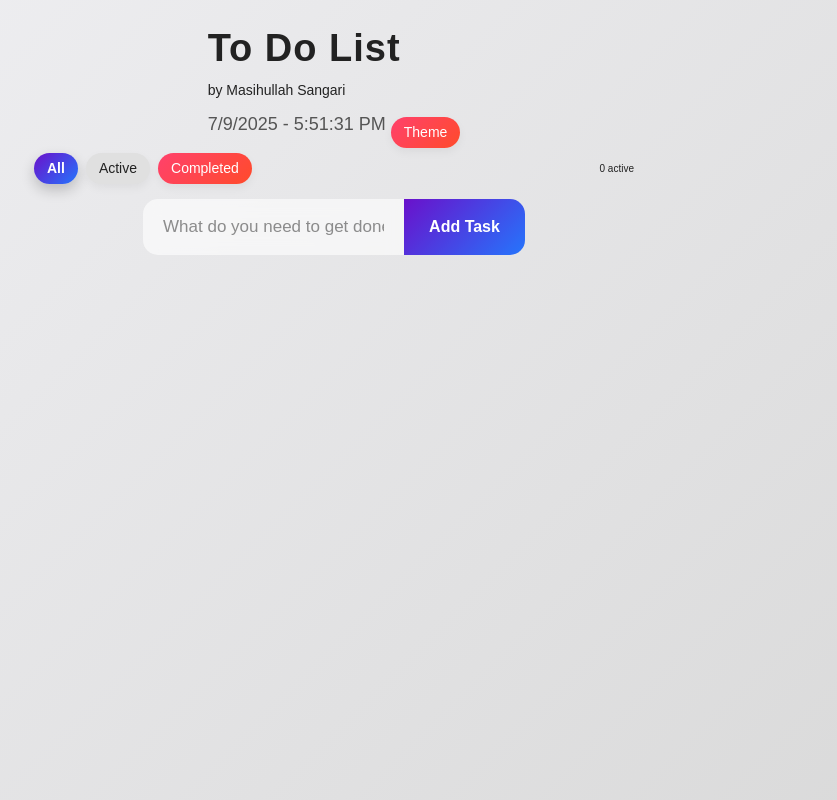
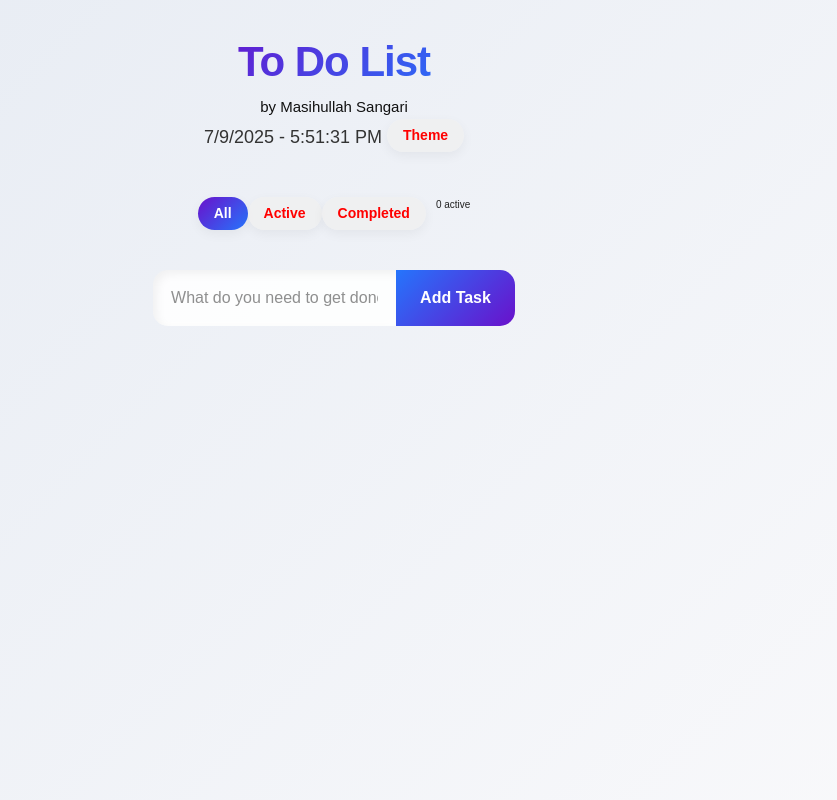
Before and after one commit to BilalSangari/Practice, a React (Vite) app: page / in a window 1280 px wide. Shown: the whole page, without its empty margins (306-1143 px from the left). Built offline with nearby package versions, Linux system fonts and the light colour scheme.

Commit message:
Todo list updates

```diff
--- a/src/projects/Todo/Todo.css
+++ b/src/projects/Todo/Todo.css
@@ -1,231 +1,215 @@
-/* === Base Styles === */
+/* ===== Base Setup ===== */
 body {
-  font-family: "Poppins", "Segoe UI", Roboto, sans-serif;
-  background: #f0f0f3;
+  font-family: "Inter", "Poppins", sans-serif;
+  background: linear-gradient(135deg, #e6ebf3, #f9f9fb);
   margin: 0;
   padding: 0;
-  transition: all 0.4s ease;
+  transition: all 0.5s ease;
 }
 
 .theme-dark body {
-  background: #0f1115;
+  background: linear-gradient(135deg, #0f0f11, #1c1c22);
 }
 
-/* === Todo Container === */
+/* ===== Container ===== */
 .todo-container {
   display: flex;
   flex-direction: column;
   align-items: center;
   min-height: 100vh;
-  padding: 2rem;
-  background: linear-gradient(135deg, #f0f0f3, #d9d9d9);
-  transition: all 0.5s ease;
+  padding: 3rem 2rem;
+  gap: 2rem;
+  transition: all 0.4s ease;
 }
 
-.theme-dark .todo-container {
-  background: linear-gradient(135deg, #0f1115, #1a1c23);
+header {
+  text-align: center;
+  margin-bottom: 1.5rem;
 }
 
-/* === Header === */
 header h1 {
-  font-size: 3.8rem;
-  font-weight: 700;
-  color: #222;
-  margin-bottom: 0.3rem;
-  letter-spacing: 1px;
-}
-
-.theme-dark header h1 {
-  color: #f5f5f5;
+  font-size: 4.2rem;
+  font-weight: 800;
+  letter-spacing: -1px;
+  background: linear-gradient(135deg, #6a11cb, #2575fc);
+  -webkit-background-clip: text;
+  -webkit-text-fill-color: transparent;
 }
 
 .author {
-  font-size: 1.4rem;
+  font-size: 1.5rem;
+  margin-top: 0.3rem;
   font-weight: 500;
-  margin-bottom: 1rem;
-  transition: color 0.3s ease;
-  color: #222;
+  color: #111;
 }
 
 .theme-dark .author {
-  color: #f5f5f5;
+  color: #f9f9f9;
 }
 
-/* === Date & Time === */
+/* ===== Date & Time ===== */
 .date-time {
   font-size: 1.8rem;
+  margin-top: 0.5rem;
   font-weight: 500;
-  font-family: "Poppins", sans-serif;
-  color: #555;
-  margin-bottom: 1.5rem;
-  transition: color 0.3s ease;
+  color: #333;
 }
 
 .theme-dark .date-time {
   color: #ccc;
 }
 
-/* === Toolbar === */
+/* ===== Toolbar Filters ===== */
 .toolbar {
   display: flex;
-  justify-content: space-between;
-  align-items: center;
-  width: 100%;
-  max-width: 600px;
-  margin-bottom: 1.5rem;
-}
-
-.chips {
-  display: flex;
-  gap: 0.8rem;
+  justify-content: center;
+  gap: 1rem;
+  margin: 1rem 0 2rem;
 }
 
 .chip {
   font-size: 1.4rem;
-  font-weight: 500;
-  padding: 0.5rem 1.3rem;
+  padding: 0.6rem 1.6rem;
   border-radius: 999px;
-  background: #e0e0e0;
-  color: #222;
   cursor: pointer;
+  font-weight: 600;
+  border: none;
+  background: rgba(240, 240, 240, 0.8);
+  box-shadow: 0 4px 12px rgba(0, 0, 0, 0.05);
   transition: all 0.3s ease;
-  box-shadow: 0 4px 10px rgba(0, 0, 0, 0.05);
+}
+
+.chip:hover {
+  transform: translateY(-2px);
+  box-shadow: 0 6px 16px rgba(0, 0, 0, 0.1);
 }
 
 .chip.active {
   background: linear-gradient(135deg, #6a11cb, #2575fc);
   color: #fff;
-  font-weight: 600;
-  box-shadow: 0 6px 14px rgba(0, 0, 0, 0.2);
 }
 
 .theme-dark .chip {
-  background: #333;
+  background: rgba(50, 50, 50, 0.9);
   color: #eee;
 }
 
 .theme-dark .chip.active {
   background: linear-gradient(135deg, #8e44ad, #3498db);
-  color: #fff;
 }
 
-/* Theme Button */
-.chip:last-child {
-  background: linear-gradient(135deg, #ff416c, #ff4b2b);
-  color: #fff;
-}
-.chip:last-child:hover {
-  transform: scale(1.05);
-  box-shadow: 0 6px 16px rgba(255, 75, 43, 0.4);
-}
-
-/* === Form === */
+/* ===== Input Form ===== */
 form {
   display: flex;
   justify-content: center;
+  max-width: 650px;
   width: 100%;
-  max-width: 600px;
   margin-bottom: 2rem;
 }
 
 form input {
   flex: 1;
-  padding: 15px 20px;
-  font-size: 1.7rem;
-  font-weight: 400;
-  border-radius: 15px 0 0 15px;
+  padding: 16px 18px;
+  font-size: 1.6rem;
   border: none;
   outline: none;
-  background: rgba(255, 255, 255, 0.6);
-  backdrop-filter: blur(8px);
+  border-radius: 15px 0 0 15px;
+  background: rgba(255, 255, 255, 0.9);
+  box-shadow: inset 4px 4px 10px rgba(0, 0, 0, 0.05),
+              inset -4px -4px 10px rgba(255, 255, 255, 0.7);
   color: #222;
   transition: all 0.3s ease;
 }
 
 .theme-dark form input {
-  background: rgba(30, 30, 30, 0.6);
-  color: #f5f5f5;
-}
-
-form input:focus {
-  box-shadow: 0 0 10px rgba(52, 152, 219, 0.6);
+  background: rgba(30, 30, 30, 0.9);
+  box-shadow: inset 4px 4px 8px rgba(0, 0, 0, 0.5),
+              inset -4px -4px 8px rgba(60, 60, 60, 0.5);
+  color: #f9f9f9;
 }
 
 form button {
-  padding: 15px 25px;
+  padding: 16px 24px;
   font-size: 1.6rem;
-  font-weight: 600;
   border: none;
   border-radius: 0 15px 15px 0;
-  background: linear-gradient(135deg, #6a11cb, #2575fc);
+  background: linear-gradient(135deg, #2575fc, #6a11cb);
   color: #fff;
+  font-weight: 600;
   cursor: pointer;
   transition: all 0.3s ease;
 }
 
 form button:hover {
-  transform: translateY(-2px);
-  box-shadow: 0 6px 16px rgba(52, 152, 219, 0.5);
+  transform: translateY(-2px) scale(1.05);
+  box-shadow: 0 6px 20px rgba(37, 117, 252, 0.5);
 }
 
-/* === Todo List Items === */
+/* ===== Todo List ===== */
 ul {
   list-style: none;
+  padding: 0;
+  margin: 0;
   width: 100%;
-  max-width: 600px;
-  padding: 0;
+  max-width: 650px;
 }
 
 .todo-item {
+  display: flex;
+  align-items: center;
+  justify-content: space-between;
   background: rgba(255, 255, 255, 0.7);
   backdrop-filter: blur(12px);
   border-radius: 20px;
+  padding: 1.5rem 2rem;
   margin: 1rem 0;
-  padding: 1.5rem 2rem;
-  display: grid;
-  grid-template-columns: 1fr auto auto;
-  align-items: center;
-  gap: 1rem;
-  font-size: 1.6rem;
+  font-size: 1.7rem;
   font-weight: 500;
   color: #222;
-  box-shadow: 0 8px 20px rgba(0, 0, 0, 0.1);
-  transition: transform 0.3s ease, box-shadow 0.3s ease;
+  box-shadow: 8px 8px 20px rgba(0, 0, 0, 0.08),
+              -6px -6px 15px rgba(255, 255, 255, 0.6);
+  transition: all 0.3s ease;
+}
+
+.todo-item:hover {
+  transform: translateY(-3px);
+  box-shadow: 10px 10px 24px rgba(0, 0, 0, 0.12),
+              -8px -8px 20px rgba(255, 255, 255, 0.6);
 }
 
 .theme-dark .todo-item {
-  background: rgba(30, 30, 30, 0.7);
-  color: #f5f5f5;
-  box-shadow: 0 8px 20px rgba(0, 0, 0, 0.4);
-}
-
-.todo-item:hover {
-  transform: translateY(-4px);
-  box-shadow: 0 12px 30px rgba(0, 0, 0, 0.2);
+  background: rgba(25, 25, 25, 0.8);
+  color: #eee;
+  box-shadow: 6px 6px 20px rgba(0, 0, 0, 0.5),
+              -4px -4px 15px rgba(40, 40, 40, 0.8);
 }
 
 .todo-item.completed span {
   text-decoration: line-through;
-  opacity: 0.6;
+  opacity: 0.5;
 }
 
-/* === Buttons inside todos === */
+/* ===== Buttons inside Todos ===== */
 .icon-btn {
-  font-size: 2.4rem;
-  width: 3.2rem;
-  height: 3.2rem;
+  border: none;
+  cursor: pointer;
   border-radius: 50%;
+  padding: 0.7rem;
+  font-size: 2.2rem;
   display: flex;
   align-items: center;
   justify-content: center;
-  border: none;
-  cursor: pointer;
-  transition: all 0.3s ease;
+  transition: transform 0.3s ease, box-shadow 0.3s ease;
+}
+
+.icon-btn:hover {
+  transform: scale(1.15);
 }
 
 .check-btn {
   background: linear-gradient(135deg, #2ecc71, #27ae60);
   color: #fff;
+  margin-right: 0.8rem;
 }
 .check-btn.active {
   background: linear-gradient(135deg, #27ae60, #1e8449);
@@ -236,24 +220,24 @@ ul {
   color: #fff;
 }
 .delete-btn:hover {
-  transform: scale(1.1);
-  box-shadow: 0 4px 16px rgba(231, 76, 60, 0.6);
+  box-shadow: 0 6px 20px rgba(231, 76, 60, 0.5);
 }
 
-/* === Clear Button === */
+/* ===== Clear Button ===== */
 .clear-btn {
-  background: linear-gradient(135deg, #e74c3c, #c0392b);
-  font-size: 1.7rem;
+  background: linear-gradient(135deg, #ff416c, #ff4b2b);
+  font-size: 1.6rem;
   font-weight: 600;
-  padding: 1rem 2rem;
+  padding: 1.2rem 2.4rem;
   border-radius: 15px;
   border: none;
   margin-top: 2rem;
   cursor: pointer;
+  color: #fff;
   transition: all 0.3s ease;
 }
 
 .clear-btn:hover {
   transform: translateY(-2px);
-  box-shadow: 0 6px 20px rgba(231, 76, 60, 0.6);
+  box-shadow: 0 8px 24px rgba(255, 65, 108, 0.5);
 }
```
